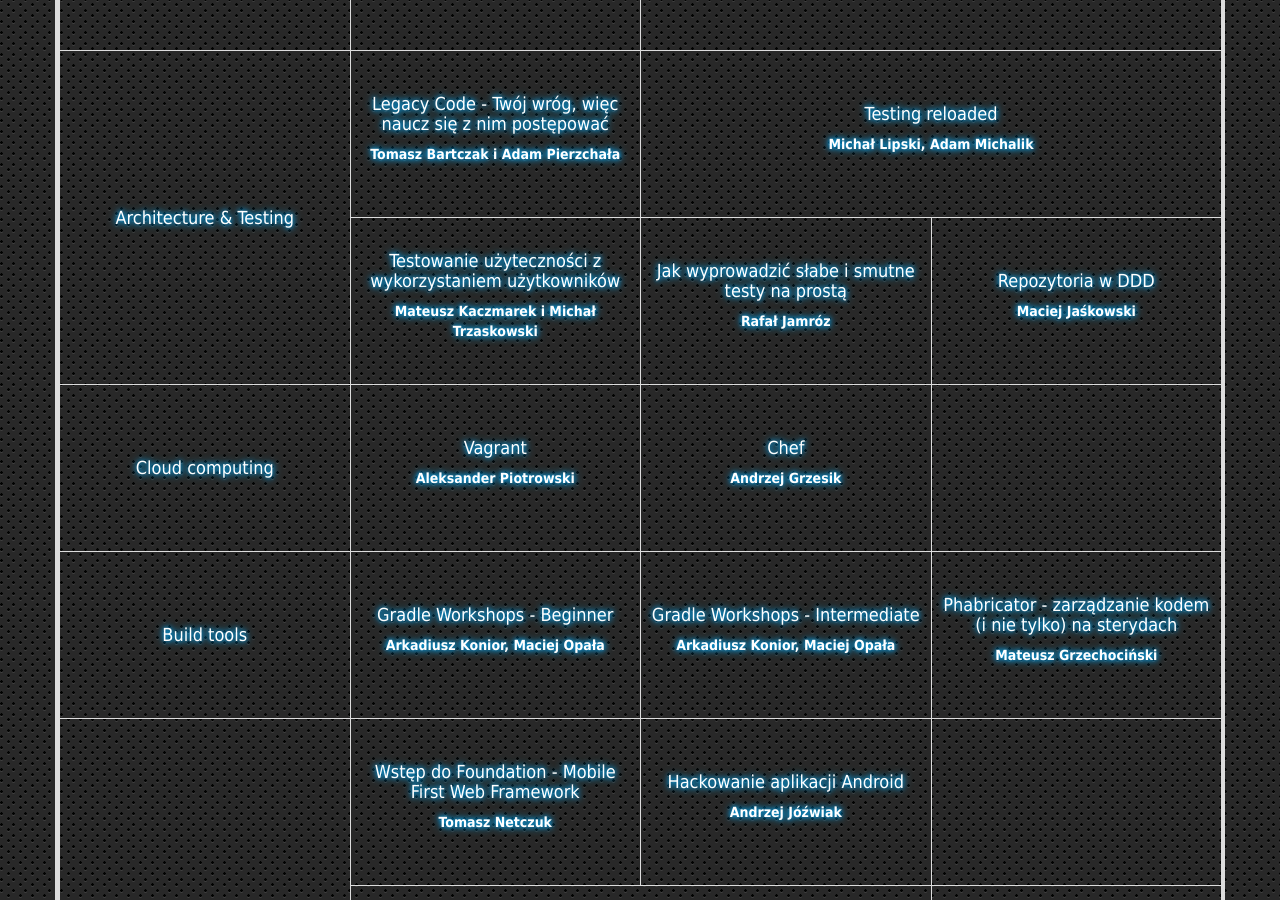
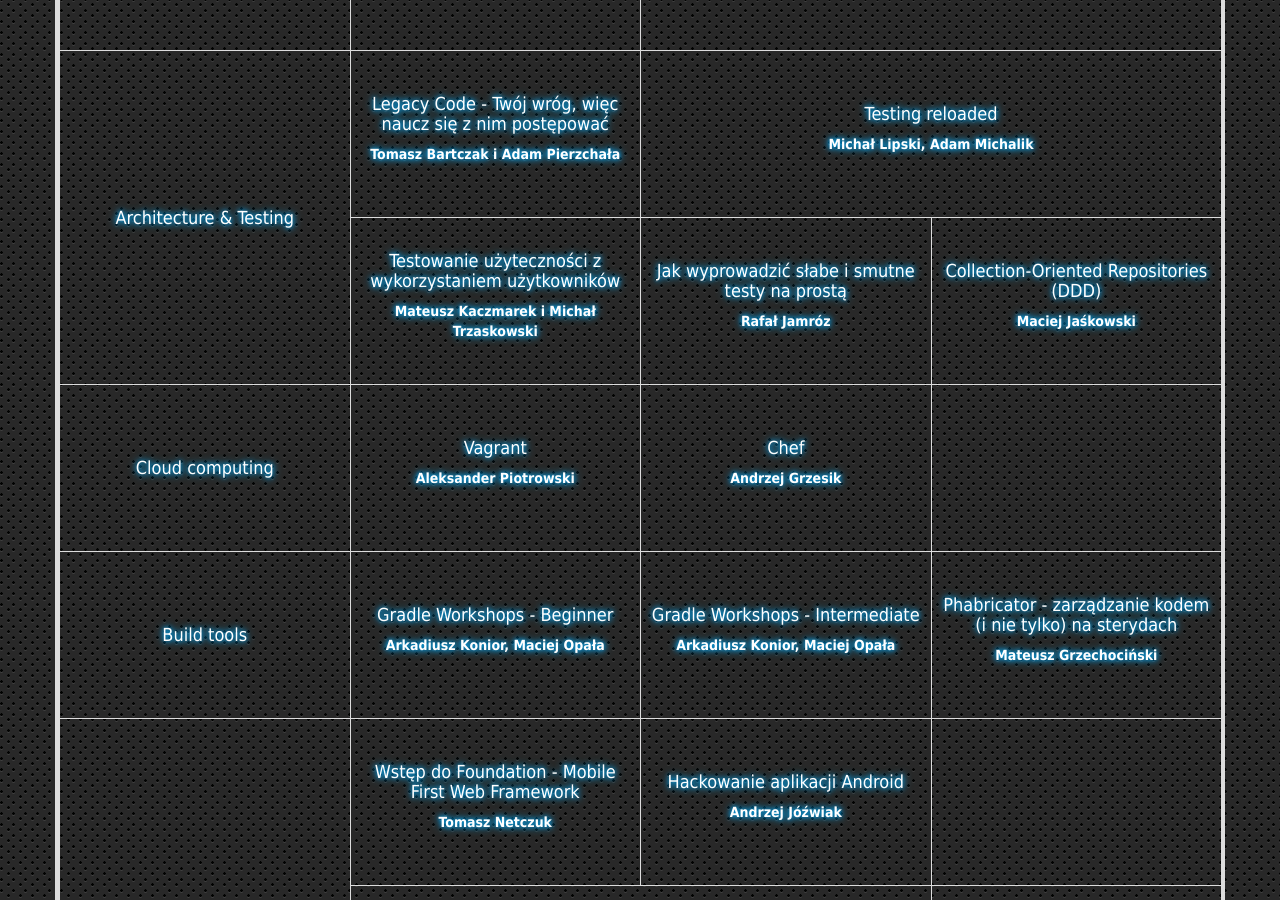
Before and after one commit to wojtekerbetowski/warsjawa2013, a Jekyll site: the page built from index.html, in a window 1280 px wide and 900 px high, scrolled down 2961 px. Built offline with Jekyll 4.4.1, drawn with Linux system fonts in a browser that asks for light colours; some of the changed lines change nothing that is shown.

Commit message:
add DDD repositories workshop details, change TBD images` urls

```diff
--- a/index.html
+++ b/index.html
@@ -105,7 +105,7 @@
         title: Golf refaktoryzacyjny
         speaker:
           name: Krzysztof Jelski i Michał Lipski
-          photo: /img/tbd.jpg
+          photo: /img/tbd.png
           bio: "Krzysztof Jelski - doświadczony deweloper Javy i C#, praktykujący Test-Driven Development. Pracuje na sposób Agile’owy i przez szkolenia i coaching pomaga innym tworzyć oprogramowanie w ten sposób. Na co dzień w Pragmatists. Właściciel agile-elearning.pl, sprzedaje online’owe szkolenia z Agile’owych praktyk inżynierskich.<br/><br/>Michał Lipski - programista Java i JEE. Entuzjasta technologii opensource i metodologii agile. Na co dzień doskonali swój warsztat praktykując TDD i Pair Programming w firmie Pragmatists."
         spots: 40
         description: "Jedni grają w golfa sportowego, inni wolą golf rekreacyjny, a my zagramy w golfa... refaktoryzacyjnego!<br/><br/> Miejscem startowym, czyli tee box, będzie brzydki, nieczytelny kod z wielką ilością duplikacji. Ale na szczęście z testami (...uff!). Naszym dołkiem będzie piękny, zrefaktoryzowany kod. Dostaniesz jedno i drugie już na starcie. A Twoim zadaniem będzie osiągnięcie dołka przez dokonanie jak najmniejszej ilości refaktoryzacji (czyli uderzeń piłeczki). Zespół, który osiągnie cel z najmniejszą liczbą punktów, wygrywa ufundowaną przez Pragmatists nagrodę.<br/><br/>Pracować będziemy w zespołach 2-osobowych. Najmniej będą kosztowały refaktoryzacje automatyczne, więcej copy-paste, a najwięcej kod niekompilujący się i nieprzechodzące testy (ouch!).<br/><br/>Dlaczego tak? Hmm... Refaktoryzacja małymi krokami jest szybka i bezpieczniejsza od hurra-zmian w całym codebasie i naprawiania kolejnych błędów kompilacji i nieprzechodzących testów. Mamy nadzieję, że przekonacie się o tym w czasie tego warsztatu."
@@ -115,7 +115,7 @@
         title: Bądź obiektowy - ekstremalnie
         speaker:
           name: Adam Dąbrowski
-          photo: /img/tbd.jpg
+          photo: /img/tbd.png
           bio: TBD
         spots: 30
         description: TBD
@@ -253,14 +253,15 @@
         requirements: "Doświadczenie w programowaniu w Javie, podstawy testowania jednostkowego"
 
       - id: repozytoriaDDD
-        title: Repozytoria w DDD
+        title: Collection-Oriented Repositories (DDD)
         speaker:
           name: Maciej Jaśkowski
-          bio: "TBD"
-        slots: 1
-        spots: 30
-        description: "Prelegent potwierdzony. Wkrótce pojawi się więcej informacji."
-        requirements: "TBD"
+          photo: /img/tbd.png
+          bio: "Na co dzień pracuję w mainstreamie, ale lubię pobawić się w językach i technologiach alternatywnych. Praktykuję TDD, zgłębiam DDD, lubię pracę w parach. Od roku czerpię wiedzę i dzielę się umiejętnościami w Pragmatists."
+        spots: 20
+        description: "Vaughn Vernon w \"Implementing Domain Driven Design\" wprowadza pojęcie Collection-Oriented Repositories.<br/>Takie repozytorium powinno wyglądać jak java.util.Set (podobny
+interfejs) oraz zachowywać się jak Set. W szczególności obiekt wyjęty z takiego repozytorium, jeśli zostanie zmieniony, powinien zostać zmieniony w repozytorium (i bazie danych) bez żadnych dodatkowych operacji na repozytorium.<br/><br/>Podczas warsztatu sprawdzimy empirycznie, czy stworzenie takiego repozytorium (Java + JPA2) jest możliwe, jakie przynosi korzyści, a jakie ma wady. Będzie też okazja zobaczyć w akcji inne wzorce DDD."
+        requirements: "Laptop z ulubionym IDE oraz sforkowanym, ściągniętym i uruchomionym projektem z GitHuba. Minimalne doświadczenie w JPA2 lub Hibernate"
 
 - name: Cloud computing
   paths:
@@ -269,7 +270,7 @@
         title: Vagrant
         speaker:
           name: Aleksander Piotrowski
-          photo: /img/tbd.jpg"
+          photo: /img/tbd.png
           bio: TBD
         description: "Vagrant jako narzędzie ułatwiające życie deweloperom. Na warsztacie przygotujemy sobie środowisko do pracy nad projektem, wpadniemy w panikę, bo deadline bliski, ale dzięki vagrantowi łatwo wciągniemy coworkera do pomocy. Na końcu bezboleśnie i przyjemnie wrzucimy nasz projekt na produkcję gdzieś daleko w chmurę!"
         requirements: "laptop"
@@ -363,7 +364,7 @@
         title: Hackowanie aplikacji Android
         speaker:
           name: Andrzej Jóźwiak
-          photo: /img/tbd.jpg
+          photo: /img/tbd.png
           bio: TBD
         description: TBD
         requirements: TBD
@@ -391,7 +392,7 @@
         title: Dependency injection and TDD in iOS
         speaker:
           name: Paweł Dudek
-          photo: /img/tbd.jpg
+          photo: /img/tbd.png
           bio: TBD
         description: TBD
         requirements: TBD
@@ -401,7 +402,7 @@
         title: iOS 7
         speaker:
           name: Kamil Jaworski
-          photo: /img/tbd.jpg
+          photo: /img/tbd.png
           bio: TBD
         description: TBD
         requirements: TBD
```
